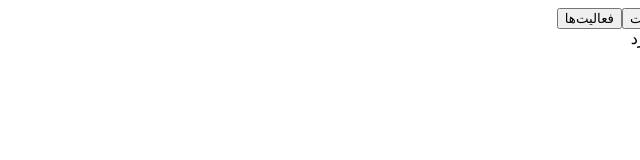
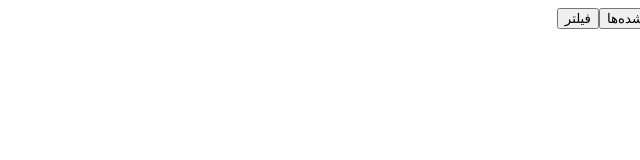
Before and after one commit to bardia-asd/kanban-app, a React (Vite) app: page / in a window 1280 px wide. Shown: the top 160 px of the page, without its empty margins (640-1280 px from the left). Built offline with nearby package versions, Linux system fonts and the light colour scheme; the HTML template or start-up script is replaced by a standard one.

Commit message:
feat(ui): add reusable Toggle component with variants and sizes

```diff
--- a/package.json
+++ b/package.json
@@ -20,6 +20,7 @@
     "@radix-ui/react-select": "^2.3.7",
     "@radix-ui/react-slot": "^1.3.3",
     "@radix-ui/react-tabs": "^1.1.21",
+    "@radix-ui/react-toggle": "^1.1.18",
     "@radix-ui/react-tooltip": "^1.2.16",
     "@tailwindcss/vite": "^4.3.3",
     "class-variance-authority": "^0.7.1",
--- a/src/App.jsx
+++ b/src/App.jsx
@@ -1,31 +1,15 @@
 import { useState } from "react";
 import { Button } from "./components/ui/button";
-import { Tabs, TabsList, TabsTrigger, TabsContent } from "./components/ui/tabs";
+import {Toggle} from "./components/ui/toggle";
 
 const App = () => {
     const [activeTab, setActiveTab] = useState("board");
 
     return (
-        <div className="p-4">
-            <Tabs
-                dir="rtl"
-                value={activeTab}
-                onValueChange={setActiveTab}
-                className="w-full">
-                <TabsList>
-                    <TabsTrigger value="board">برد</TabsTrigger>
+        <div className="flex items-center gap-2 p-4">
+            <Toggle>نمایش تکمیل‌شده‌ها</Toggle>
 
-                    <TabsTrigger value="list">لیست</TabsTrigger>
-
-                    <TabsTrigger value="activity">فعالیت‌ها</TabsTrigger>
-                </TabsList>
-
-                <TabsContent value="board">محتوای برد</TabsContent>
-
-                <TabsContent value="list">لیست وظایف</TabsContent>
-
-                <TabsContent value="activity">فعالیت‌های اخیر</TabsContent>
-            </Tabs>
+            <Toggle variant="outline">فیلتر</Toggle>
         </div>
     );
 };
--- /dev/null
+++ b/src/components/ui/toggle/Toggle.jsx
@@ -0,0 +1,95 @@
+import { forwardRef } from "react";
+import PropTypes from "prop-types";
+import * as TogglePrimitive from "@radix-ui/react-toggle";
+import { cva } from "class-variance-authority";
+import { cn } from "@/utils/utils";
+
+/**
+ * Defines the available visual variants and sizes for the Toggle component.
+ *
+ * `cva` keeps the shared styles in one place while allowing the component
+ * to switch between different visual variants and sizes.
+ */
+export const toggleVariants = cva(
+    // Base styles shared by every toggle variant and size
+    "inline-flex items-center justify-center gap-2 rounded-md text-sm font-medium cursor-pointer transition-colors hover:bg-muted hover:text-muted-foreground focus-visible:outline-none focus-visible:ring-1 focus-visible:ring-ring disabled:pointer-events-none disabled:opacity-50 disabled:cursor-not-allowed data-[state=on]:bg-accent data-[state=on]:text-accent-foreground [&_svg]:pointer-events-none [&_svg]:size-4 [&_svg]:shrink-0",
+    {
+        variants: {
+            variant: {
+                // Default toggle with a transparent background
+                default: "bg-transparent",
+
+                // Toggle with a visible border
+                outline:
+                    "border border-input bg-transparent shadow-sm hover:bg-accent hover:text-accent-foreground",
+            },
+
+            size: {
+                // Default toggle size
+                default: "h-9 px-2 min-w-9",
+
+                // Small toggle
+                sm: "h-8 px-1.5 min-w-8",
+
+                // Large toggle
+                lg: "h-10 px-2.5 min-w-10",
+            },
+        },
+
+        // Applied when no variant or size is provided
+        defaultVariants: {
+            size: "default",
+            variant: "default",
+        },
+    },
+);
+
+/**
+ * A reusable toggle component built on top of Radix UI's Toggle primitive.
+ *
+ * Supports:
+ * - On/off toggle state managed by Radix UI
+ * - Multiple visual variants
+ * - Multiple sizes
+ * - Forwarding refs to the underlying toggle element
+ * - Custom styling through `className`
+ * - Additional Radix Toggle props through `...props`
+ */
+const Toggle = forwardRef(
+    (
+        {
+            variant = "default",
+            size = "default",
+            children,
+            className = "",
+            ...props
+        },
+        ref,
+    ) => {
+        return (
+            <TogglePrimitive.Root
+                ref={ref}
+                className={cn(
+                    // Apply the selected variant and size styles
+                    toggleVariants({ variant, size }),
+
+                    // Allow consumers to override or extend the default styles
+                    className,
+                )}
+                {...props}>
+                {children}
+            </TogglePrimitive.Root>
+        );
+    },
+);
+
+Toggle.displayName = "Toggle";
+
+Toggle.propTypes = {
+    children: PropTypes.node,
+    variant: PropTypes.oneOf(["default", "outline"]),
+    size: PropTypes.oneOf(["default", "sm", "lg"]),
+    className: PropTypes.string,
+};
+
+export { Toggle };
--- /dev/null
+++ b/src/components/ui/toggle/index.js
@@ -0,0 +1 @@
+export { Toggle } from "./Toggle";
```
Also changed, not shown: 1 other file (tests, documents, lock files or other folders).
